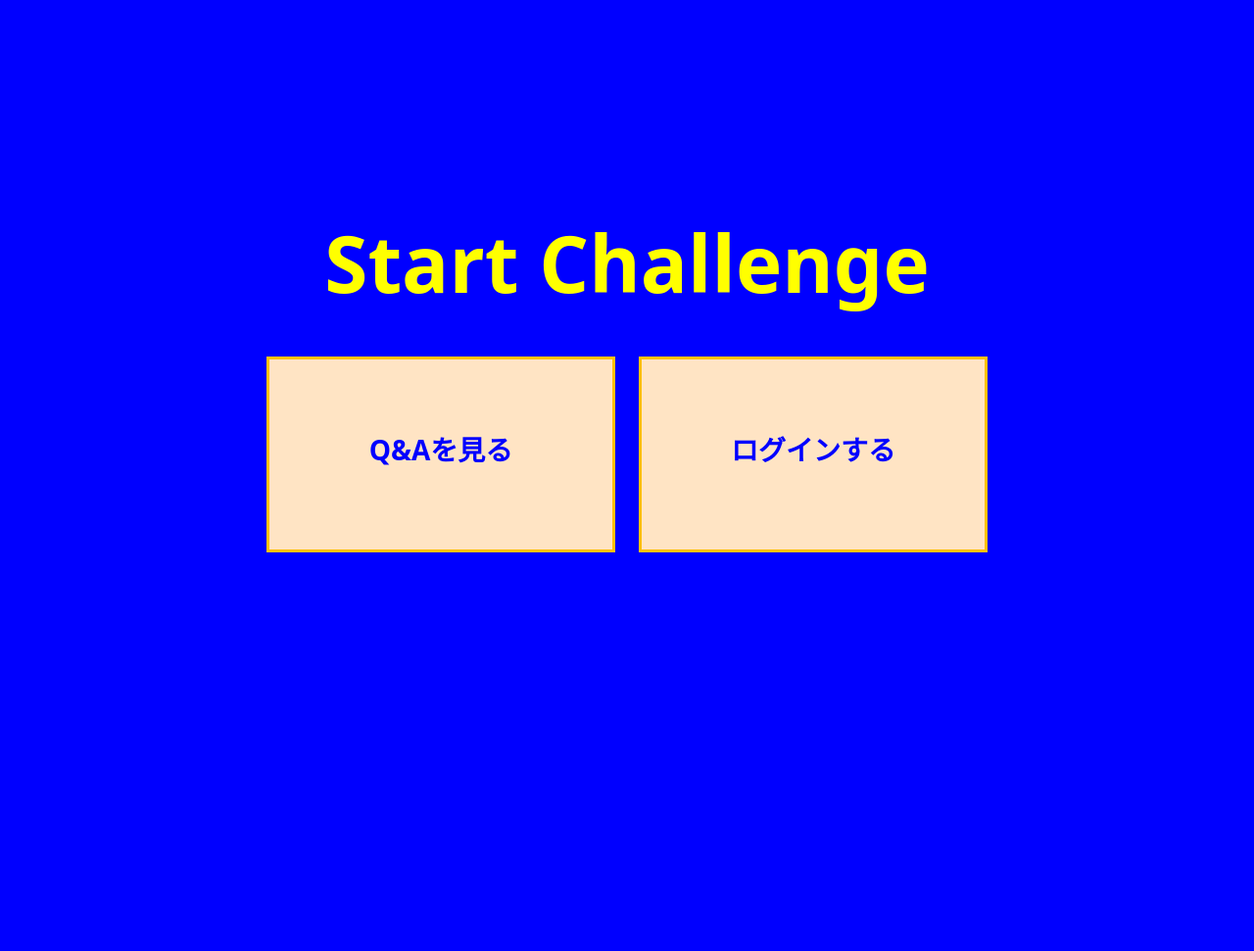
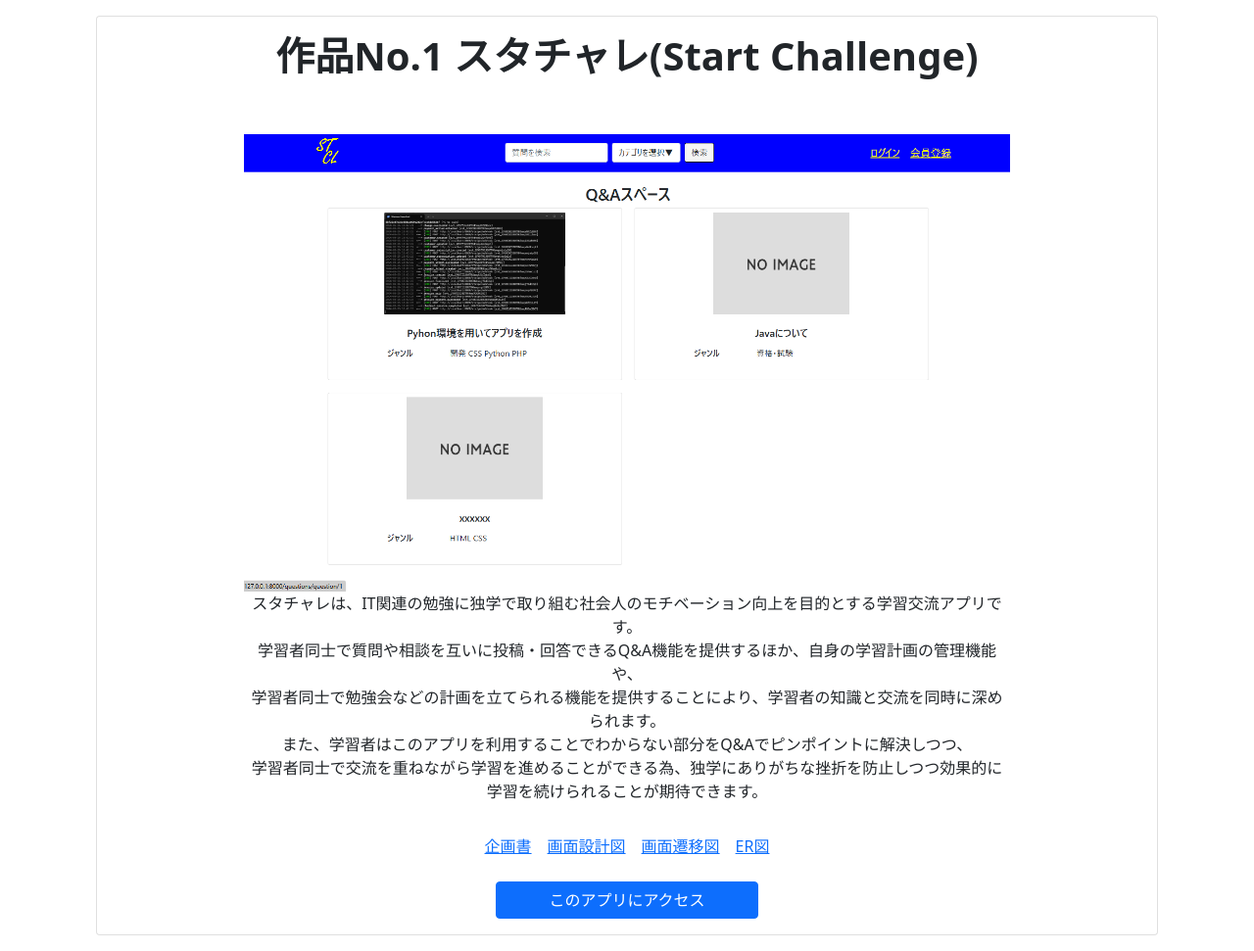
Before and after one commit to Yoshidak-ta/start_challenge, a Django app: page / in a window 1280 px wide. Shown: the whole page at 98% size. Before the commit the page ends 564 px from the top, so only its background shows below. Run offline with Django 5.2, Linux system fonts and the light colour scheme.

Commit message:
portfolio add

```diff
--- a/start_challenge/start_challenge/urls.py
+++ b/start_challenge/start_challenge/urls.py
@@ -6,7 +6,7 @@
 from accounts import views as accounts_views
 
 urlpatterns = [
-    path('', views.top, name='top'),
+    path('', views.portfolio, name='portfolio'),
     path("admin/", admin.site.urls),
     path('accounts/', include('accounts.urls')),
     path('questions/', include('questions.urls')),
--- a/start_challenge/start_challenge/views.py
+++ b/start_challenge/start_challenge/views.py
@@ -3,8 +3,8 @@
 from django.shortcuts import render
 import os
 
-def top(request):
-  return render(request, 'top.html')
+def portfolio(request):
+  return render(request, 'portfolio.html')
 
 def service_worker(request):
   sw_path = os.path.join(settings.BASE_DIR, 'static', 'js', 'sw.js')
--- a/start_challenge/templates/base.html
+++ b/start_challenge/templates/base.html
@@ -21,11 +21,10 @@
           <ul class="navbar-nav navbar-left">
             <li class="nav-item">
               <a href="{% url 'accounts:home' %}">
-                <img style="width: 110px; height: 60px; object-fit: cover" src="{% static 'icons/notification-icon.png' %}" alt="Logo">
+                <img style="width: 110px; height: 60px; object-fit: cover" src="{% static 'generals/notification-icon.png' %}" alt="Logo">
               </a>
             </li>
           </ul>
-          <div class="col-1"></div>
           <ul class="navbar-nav navbar-center">
             <li class="nav-item">
               <form method="GET" action="{% url 'accounts:home' %}" class="d-flex">
--- /dev/null
+++ b/start_challenge/templates/portfolio.html
@@ -0,0 +1,38 @@
+{% load static %}
+<!DOCTYPE html>
+<html lang="ja">
+  <head>
+    <meta charset="utf-8">
+    <meta name="viewport" content="width=device-width, initial-scale=1.0">
+    <!-- bootstrap -->
+    <link href="https://cdn.jsdelivr.net/npm/bootstrap@5.0.2/dist/css/bootstrap.min.css" rel="stylesheet" integrity="sha384-EVSTQN3/azprG1Anm3QDgpJLIm9Nao0Yz1ztcQTwFspd3yD65VohhpuuCOmLASjC" crossorigin="anonymous">
+    <script src="https://cdn.jsdelivr.net/npm/jquery@3.6.0/dist/jquery.min.js"></script>
+    <script src="https://cdn.jsdelivr.net/npm/bootstrap@5.0.2/dist/js/bootstrap.bundle.min.js"></script>
+  </head>
+  <body>
+    <div class="d-flex align-items-center justify-content-center">
+      <div class="container text-center">
+        <div class="card m-3 p-3">
+          <h1 class="fw-bold mb-5">作品No.1 スタチャレ(Start Challenge)</h1>
+          <div class="row justify-content-center">
+            <img class="mt-2 w-75 h-50" src="{% static 'generals/portfolio.png' %}">
+            <p class="w-75">
+              スタチャレは、IT関連の勉強に独学で取り組む社会人のモチベーション向上を目的とする学習交流アプリです。</br>
+              学習者同士で質問や相談を互いに投稿・回答できるQ&A機能を提供するほか、自身の学習計画の管理機能や、</br>学習者同士で勉強会などの計画を立てられる機能を提供することにより、学習者の知識と交流を同時に深められます。</br>
+              また、学習者はこのアプリを利用することでわからない部分をQ&Aでピンポイントに解決しつつ、</br>学習者同士で交流を重ねながら学習を進めることができる為、独学にありがちな挫折を防止しつつ効果的に学習を続けられることが期待できます。
+            </p>
+          </div>
+          <div class="d-flex justify-content-center mt-3">
+            <a href="https://docs.google.com/presentation/d/1k1-hxVC6Le2Dku0j3bCXP1ukiSgUTLDQLlObdixJ7x0/edit?usp=drive_link" class="mx-2">企画書</a>
+            <a href="https://docs.google.com/presentation/d/1k1-hxVC6Le2Dku0j3bCXP1ukiSgUTLDQLlObdixJ7x0/edit?slide=id.g26850c99da4_0_9#slide=id.g26850c99da4_0_9" class="mx-2">画面設計図</a>
+            <a href="https://drive.google.com/file/d/1JE4h70_LMeKplltwbB9VweK49INvawpy/view?usp=drive_link" class="mx-2">画面遷移図</a>
+            <a href="https://drive.google.com/file/d/11N7hrjutwBi7UXMGTdVzwz3YPbJijfjO/view?usp=drive_link" class="mx-2">ER図</a>
+          </div>
+          <div class="row justify-content-center mt-4">
+            <a class="btn btn-primary w-25 text-decoration-none text-reset" href="{% url 'accounts:home' %}"><p class="my-auto" style="color: white;">このアプリにアクセス</p></a>
+          </div>
+        </div>
+      </div>
+    </div>
+  </body>
+</html>
--- a/start_challenge/templates/top.html
+++ /dev/null
@@ -1,38 +0,0 @@
-<!DOCTYPE html>
-<html lang="ja">
-  <head>
-    <meta charset="utf-8">
-    <meta name="viewport" content="width=device-width, initial-scale=1.0">
-    <!-- bootstrap -->
-    <link href="https://cdn.jsdelivr.net/npm/bootstrap@5.0.2/dist/css/bootstrap.min.css" rel="stylesheet" integrity="sha384-EVSTQN3/azprG1Anm3QDgpJLIm9Nao0Yz1ztcQTwFspd3yD65VohhpuuCOmLASjC" crossorigin="anonymous">
-    <script src="https://cdn.jsdelivr.net/npm/jquery@3.6.0/dist/jquery.min.js"></script>
-    <script src="https://cdn.jsdelivr.net/npm/bootstrap@5.0.2/dist/js/bootstrap.bundle.min.js"></script>
-  </head>
-  <body style="background-color: blue;">
-    <div class="d-flex align-items-center justify-content-center min-vh-100">
-      <div class="container text-center">
-        <h1 class="fw-bold mb-5 display-1" style="color: yellow;">Start Challenge</h1>
-        <div class="row justify-content-center">
-          <div class="col-md-4 mb-3">
-            <a href="{% url 'accounts:home' %}" class="text-decoration-none text-reset">
-              <div class="card border border-warning border-3 rounded-0" style="height: 200px; background-color: bisque; color: blue;">
-                <div class="d-flex justify-content-center align-items-center h-100">
-                  <h3 class='fw-bold'>Q&Aを見る</h3>
-                </div>
-              </div>
-            </a>
-          </div>
-          <div class="col-md-4 mb-3">
-            <a href="{% url 'accounts:user_login' %}" class="text-decoration-none text-reset">
-              <div class="card border border-warning border-3 rounded-0" style="height: 200px; background-color: bisque; color: blue;">
-                <div class="d-flex justify-content-center align-items-center h-100">
-                  <h3 class='fw-bold'>ログインする</h3>
-                </div>
-              </div>
-            </a>
-          </div>
-        </div>
-      </div>
-    </div>
-  </body>
-</html>
```
Also changed, not shown: start_challenge/static/generals/badge-icon.png (renamed from start_challenge/static/icons/badge-icon.png), start_challenge/static/generals/notification-icon.png (renamed from start_challenge/static/icons/notification-icon.png), start_challenge/static/generals/portfolio.png (added).
